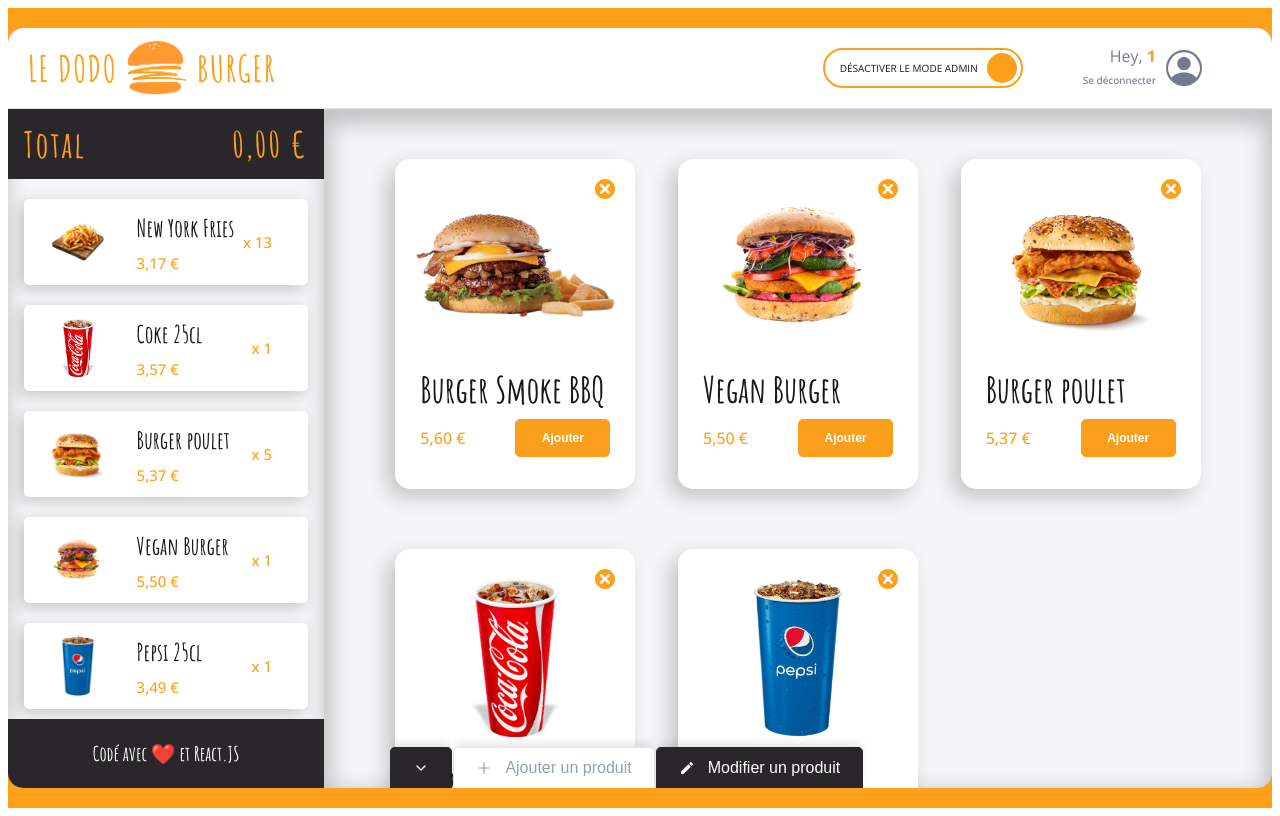
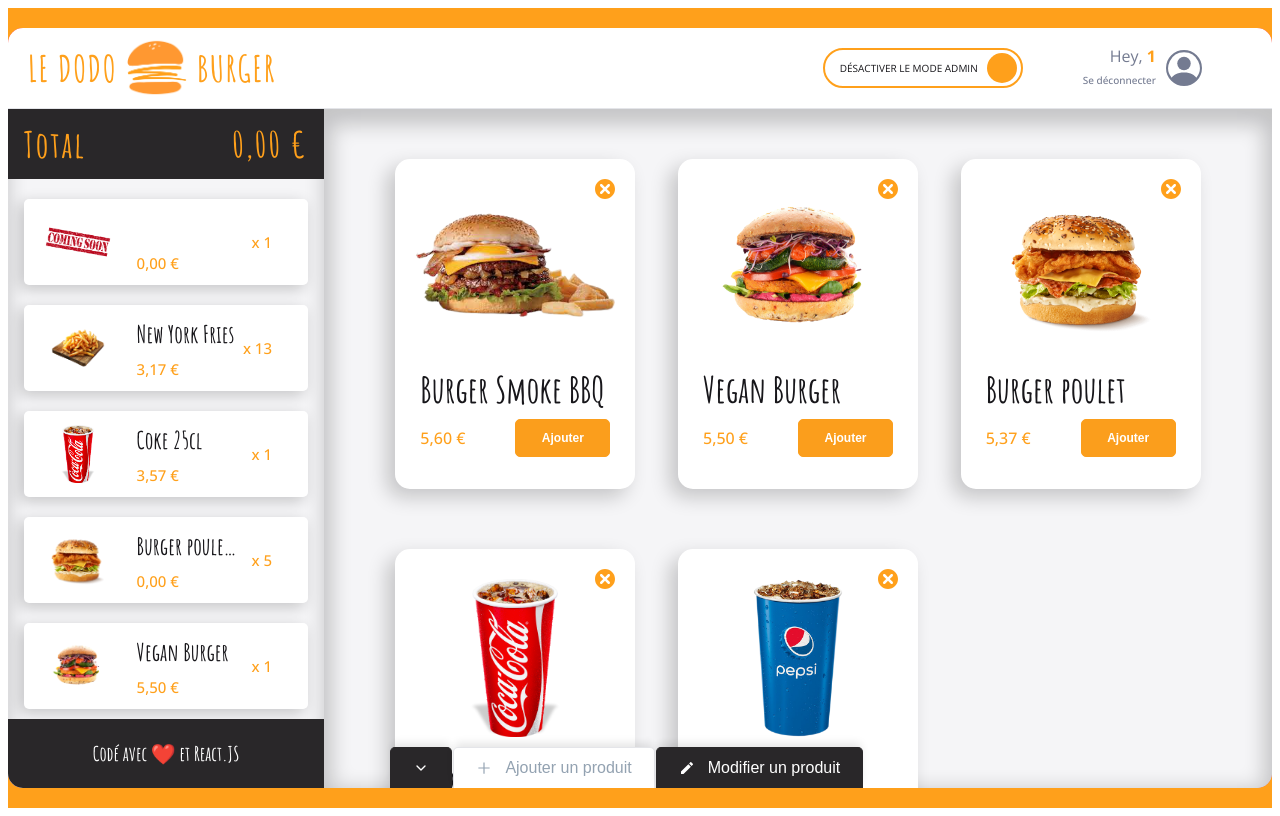
Before and after one commit to nantedev/DodoBurger, a React (Vite) app: page /order/1 in a window 1280 px wide. Built offline with nearby package versions, Linux system fonts and the light colour scheme; grey boxes are pictures that could not be loaded.

Commit message:
💄  F11: Basket > add coming soon image conditionally

```diff
--- a/src/components/pages/order/Main/Basket/BasketProducts.jsx
+++ b/src/components/pages/order/Main/Basket/BasketProducts.jsx
@@ -1,11 +1,12 @@
 import styled from 'styled-components';
 import BasketCard from './BasketCard';
+import { DEFAULT_IMAGE } from "../../../../../enums/product"
 
 export default function BasketProducts({basket}) {
   return (
     <BasketProductsStyled>{basket.map((basketProduct) => (
         <div className='basket-card'>
-          <BasketCard {...basketProduct} />
+          <BasketCard {...basketProduct} imageSource={basketProduct.imageSource ? basketProduct.imageSource : DEFAULT_IMAGE}/>
         </div>
         ))}
     </BasketProductsStyled>
--- a/src/enums/product.jsx
+++ b/src/enums/product.jsx
@@ -4,3 +4,6 @@ export const EMPTY_PRODUCT = Object.freeze({
     imageSource: "",
     price: 0,
   })
+
+export const DEFAULT_TITLE = "NEW PRODUCT";
+export const DEFAULT_IMAGE = "/public/images/coming-soon.png";
--- a/src/fakeData/fakeBasket.jsx
+++ b/src/fakeData/fakeBasket.jsx
@@ -1,3 +1,5 @@
+import { EMPTY_PRODUCT } from "../enums/product"
+
 export const EMPTY = []
 
 export const SMALL = [
@@ -135,6 +137,10 @@ export const LARGE = [
 
 export const LARGE_WEIRD = [
   {
+    ...EMPTY_PRODUCT,
+    quantity: 1,
+  },
+  {
     id: "1",
     imageSource: "/images/fries3.png",
     title: "New York Fries",
--- a/src/hooks/useBasket.jsx
+++ b/src/hooks/useBasket.jsx
@@ -2,6 +2,6 @@ import { useState } from 'react'
 import {fakeBasket} from '../fakeData/fakeBasket.jsx'
 
 export const useBasket = () => {
-    const [basket, setBasket] = useState(fakeBasket.LARGE)
+    const [basket, setBasket] = useState(fakeBasket.LARGE_WEIRD)
     return { basket }
 }
```
